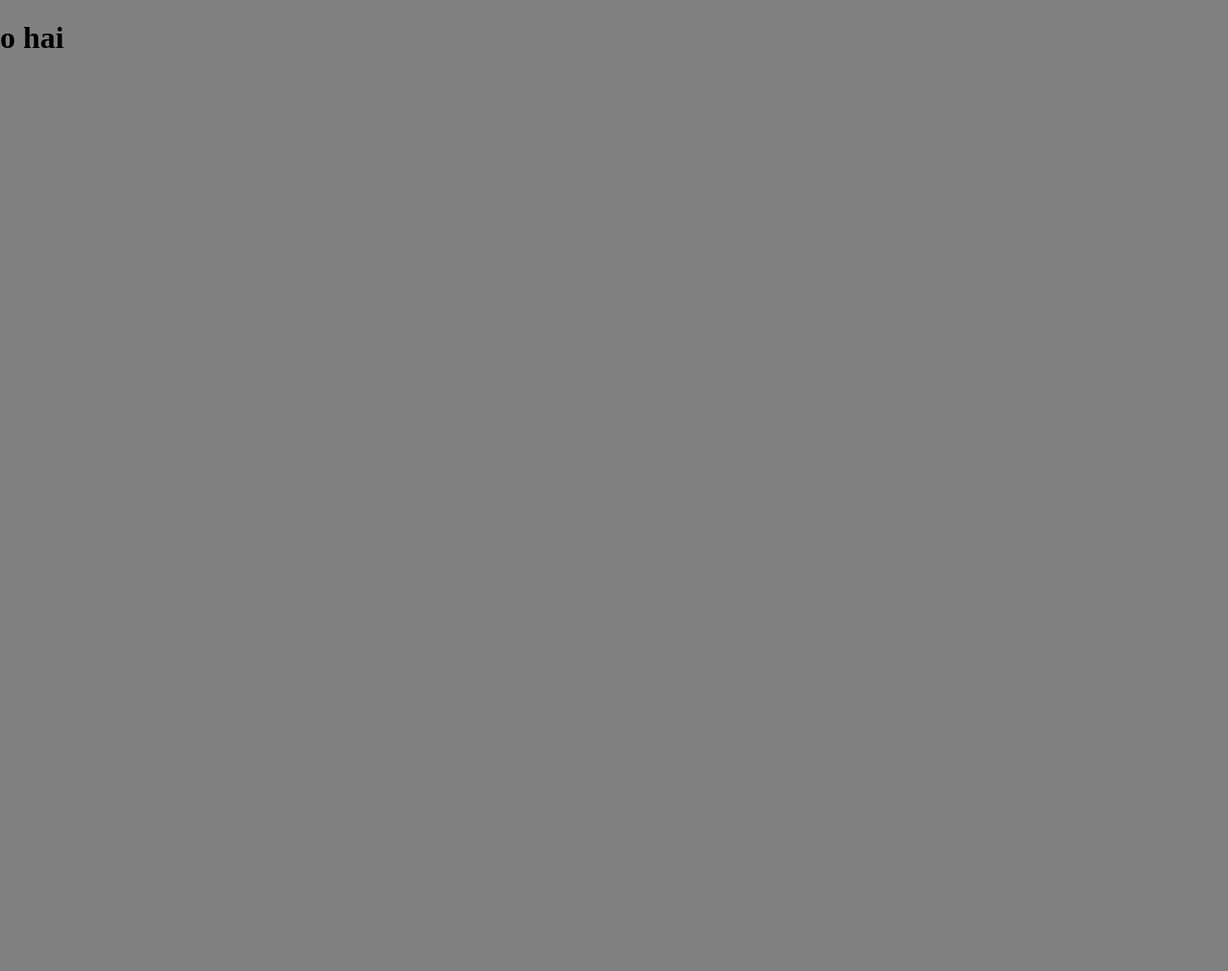
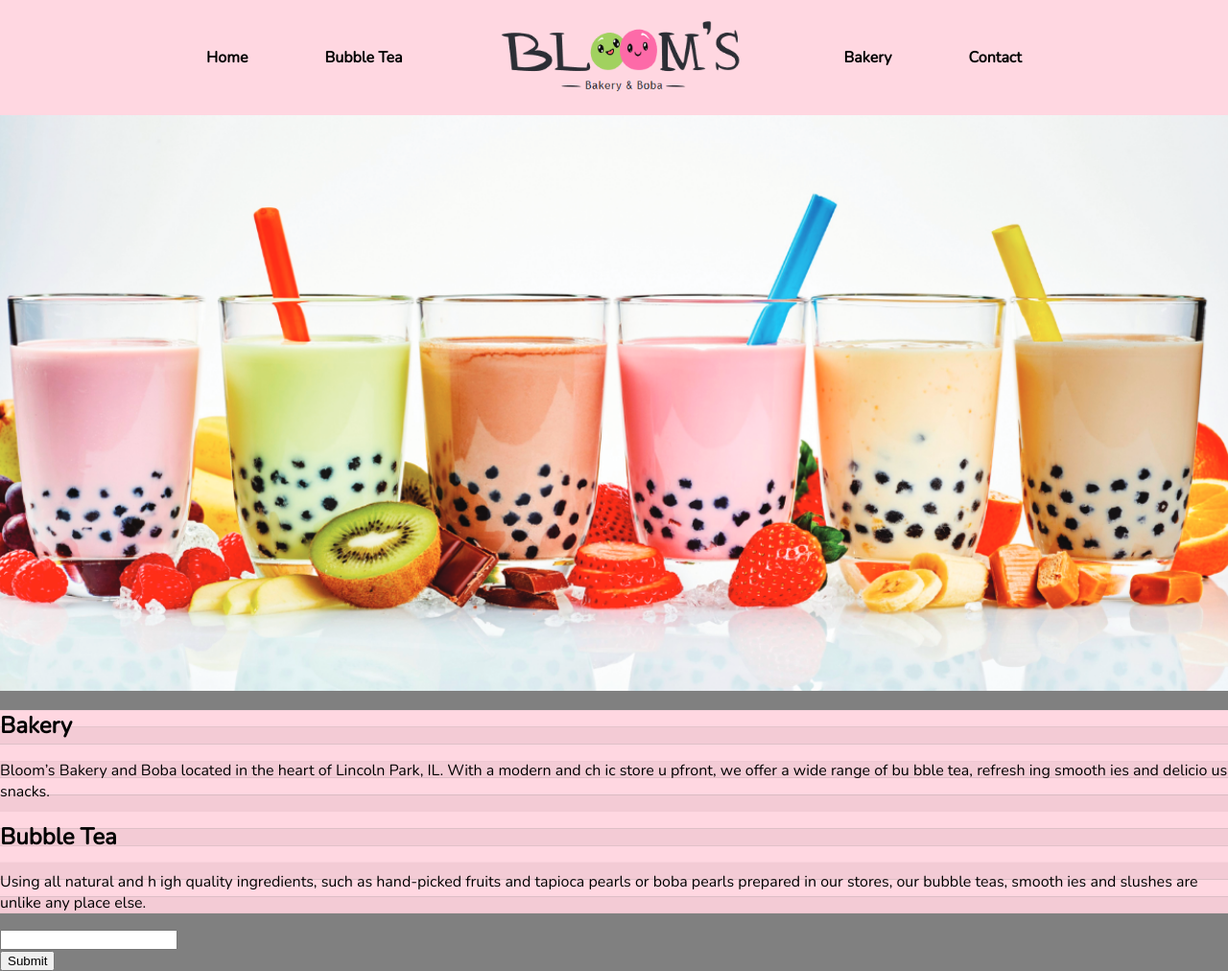
Before and after one commit to tbrew1023/blooms-bakery, a plain HTML site: page index.html in a window 1280 px wide. Shown: the whole page at 96% size. Before the commit the page ends 800 px from the top, so only its background shows below. Drawn offline with nearby package versions, Linux system fonts and the light colour scheme.

Commit message:
be kind toyourself

```diff
--- a/index.html
+++ b/index.html
@@ -8,7 +8,51 @@
         <meta name="viewport" content="width=device-width, initial-scale=1">
     </head>
     <body>
-        <h1>o hai</h1>
+        <div class="navbar">
+            <div class="nav-items">
+                <ul>
+                    <li><a href="index.html">Home</a></li>
+                    <li><a href="bubble-tea.html">Bubble Tea</a></li>
+                    <li><div class="logo"></div></li>
+                    <li><a href="bakery.html">Bakery</a></li>
+                    <li><a href="contact.html">Contact</a></li>
+                </ul>
+            </div>
+        </div>
+        <div class="main-banner">
+
+        </div>
+        <div class="main-section">
+            <div class="info-section bakery-info">
+                <div class="info-image"></div>
+                <div class="info-text">
+                    <h2>Bakery</h2>
+                    <p>Bloom’s Bakery and Boba located in the heart of Lincoln Park, IL. With
+                        a modern and ch ic store u pfront, we offer a wide range of bu bble tea,
+                        refresh ing smooth ies and delicio us snacks.</p>
+                </div>
+            </div>
+            <div class="info-section bubble-info">
+                <div class="info-image"></div>
+                <div class="info-text">
+                    <h2>Bubble Tea</h2>
+                    <p>Using all natural and h igh quality ingredients, such as hand-picked
+                        fruits and tapioca pearls or boba pearls prepared in our stores, our
+                        bubble teas, smooth ies and slushes are unlike any place else.</p>
+                </div>
+            </div>
+        </div>
+        <div class="footer">
+            <div class="logo-footer"></div>
+            <div class="footer-nav"></div>
+            <div class="news-letter">
+                <input type="text"></div>
+                <button type="submit">Submit</button>
+            </div>
+            <div class="footer-social">
+                <div class="social-image"></div>
+            </div>
+        </div>
 
         <script src="scripts.js"></script>
     </body>
--- a/styles.css
+++ b/styles.css
@@ -2,4 +2,62 @@ body {
     margin: 0;
     padding: 0;
     background: gray;
+    font-family: "Nunito", sans-serif;
 }
+
+.navbar {
+    height: 120px;
+    width: 100%;
+    background: #ffd7e1;
+    display: inline-flex;
+    align-items: center;
+    justify-content: center;
+}
+
+ul {
+    display: flex;
+    list-style: none;
+    margin: 0;
+    padding: 0;
+}
+
+li {
+    padding: 0px 40px 0px 40px;
+    line-height: 100px;
+}
+
+.logo {
+    width: 300px;
+    height: 100%;
+    background-image: url("res/logo-pink.png");
+    background-size: contain;
+    background-position: center;
+    background-repeat: no-repeat;
+}
+
+a {
+    text-decoration: none;
+    color: black;
+    font-weight: bold;
+    cursor: pointer;
+}
+
+a:hover {
+    opacity: 0.5;
+}
+
+.main-banner {
+    width: 100%;
+    height: 600px;
+    background: black;
+    background-image: url("res/tea-banner.png");
+    background-size: cover;
+    background-position: center;
+    background-repeat: no-repeat;
+}
+
+.main-section {
+    background-image: url("res/backdrop.svg");
+    background-position: center;
+    background-size: contain;
+}
```
Also changed, not shown: res/backdrop.svg (added).
